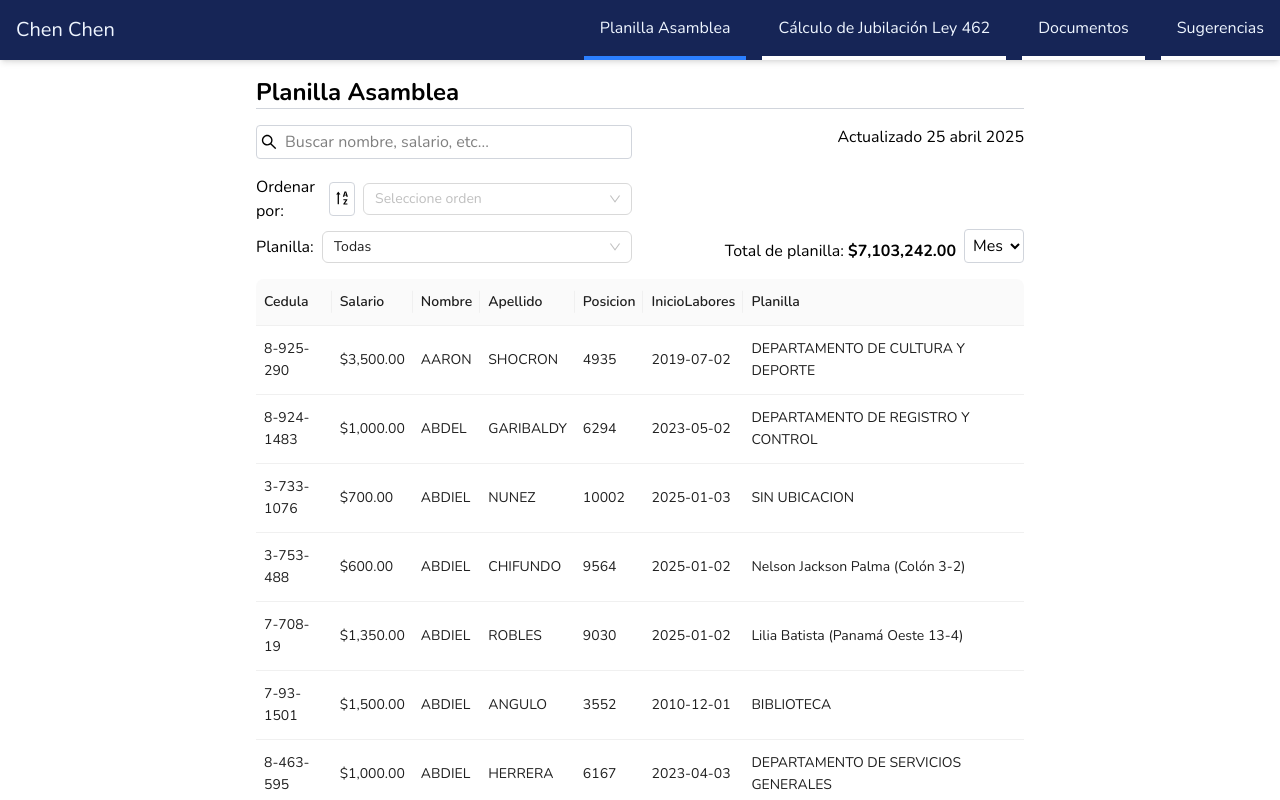
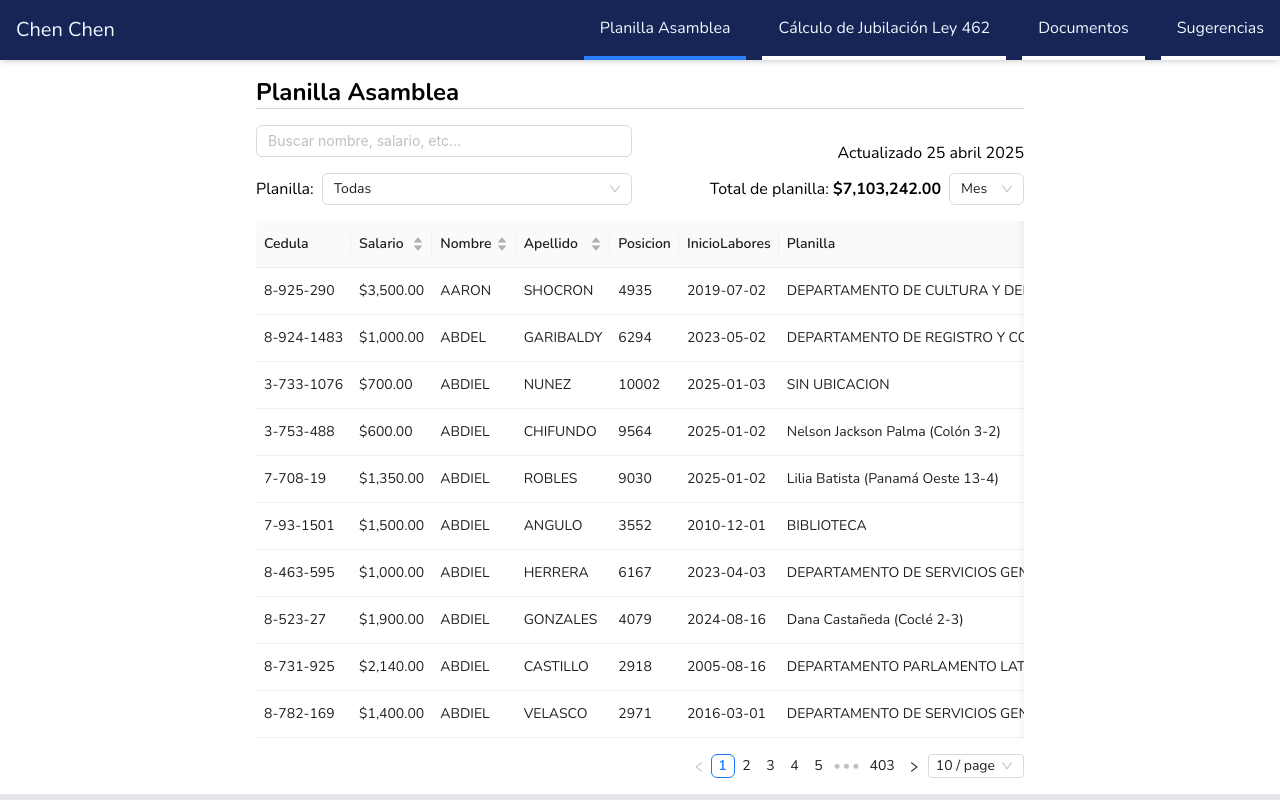
Before and after one commit to jcastaneda06/chenchen-panama, a React (Vite) app: page /planilla-asamblea in a window 1280 px wide. Shown: the top 800 px of the page. Built offline with nearby package versions, Linux system fonts and the light colour scheme.

Commit message:
Fix table

```diff
--- a/src/pages/PlanillaAsamblea.tsx
+++ b/src/pages/PlanillaAsamblea.tsx
@@ -5,33 +5,44 @@ import { useDebounce } from "use-debounce";
 import { formatSalary } from "../helpers";
 import Table from "../components/Table";
 import { TableProps, Select } from "antd";
-import {
-  SearchOutlined,
-  SortAscendingOutlined,
-  SortDescendingOutlined,
-} from "@ant-design/icons";
+import TextInput from "../components/TextInput";
 
 const headings: TableProps<Planilla>["columns"] = [
   {
     key: "cedula",
     dataIndex: "cedula",
     title: "Cedula",
+    fixed: "left",
+    width: "10%",
+    ellipsis: true,
+    render: (text) => (
+      <div style={{ wordWrap: "break-word", wordBreak: "break-word" }}>
+        {text}
+      </div>
+    ),
   },
   {
     key: "salario",
     dataIndex: "salarioBruto",
     title: "Salario",
     render: (salario) => formatSalary(salario),
+    showSorterTooltip: false,
+    sorter: (a, b) => a.salarioBruto - b.salarioBruto,
+    fixed: "left",
   },
   {
     key: "nombre",
     dataIndex: "nombre",
     title: "Nombre",
+    showSorterTooltip: false,
+    sorter: (a, b) => a.nombre.localeCompare(b.nombre),
   },
   {
     key: "apellido",
     dataIndex: "apellido",
     title: "Apellido",
+    showSorterTooltip: false,
+    sorter: (a, b) => a.apellido.localeCompare(b.apellido),
   },
   {
     key: "posicion",
@@ -47,6 +58,9 @@ const headings: TableProps<Planilla>["columns"] = [
     key: "planilla",
     dataIndex: "ubicacion",
     title: "Planilla",
+    showSorterTooltip: false,
+    sorter: (a, b) => a.ubicacion.localeCompare(b.ubicacion),
+    ellipsis: true,
   },
 ];
 
@@ -130,60 +144,18 @@ const PlanillaAsamblea: FC = () => {
     <>
       <div className="flex flex-col md:flex-row pb-4 gap-4">
         <div className="flex flex-col gap-4 basis-1/2 min-w-0">
-          <div className="input-base flex items-center gap-2 px-2">
-            <SearchOutlined className="text-gray-500" />
-            <input
-              className="outline-0 w-full"
-              type="text"
-              value={search}
-              placeholder="Buscar nombre, salario, etc..."
-              onChange={(e) => setSearch(e.target.value)}
-            />
-          </div>
+          <TextInput
+            type="text"
+            value={search}
+            placeholder="Buscar nombre, salario, etc..."
+            onChange={(e) => setSearch(e.target.value)}
+          />
 
           <div className="flex flex-col gap-2">
             <div className="flex gap-2 items-center">
-              <p>Ordenar por:</p>
-              <button
-                className="input-base rounded-l"
-                onClick={() =>
-                  setFilters((prev) => ({
-                    ...prev,
-                    sort: prev.sort === "-asc" ? "asc" : "-asc",
-                  }))
-                }
-              >
-                {filters.sort === "-asc" ? (
-                  <SortDescendingOutlined size={20} />
-                ) : (
-                  <SortAscendingOutlined size={20} />
-                )}
-              </button>
-              <Select
-                style={{ width: "100%" }}
-                placeholder="Seleccione orden"
-                onChange={(e) =>
-                  handleSetFilters({
-                    sortBy: e as typeof filters.sortBy,
-                    sort: filters.sort,
-                    planilla: filters.planilla,
-                  })
-                }
-                options={[
-                  {
-                    label: "Salario",
-                    value: "Salario",
-                  },
-                  {
-                    label: "Nombre",
-                    value: "Nombre",
-                  },
-                ]}
-              />
-            </div>
-            <div className="flex gap-2 items-center">
               <p>Planilla:</p>
               <Select
+                showSearch
                 value={filters.planilla}
                 style={{ width: "100%" }}
                 onChange={(e) =>
@@ -202,24 +174,32 @@ const PlanillaAsamblea: FC = () => {
           </div>
         </div>
         <div className="flex justify-end basis-1/2 min-w-0">
-          <div className="flex flex-col justify-between items-end">
+          <div className="flex flex-col justify-between items-end mt-4">
             <div className="flex">Actualizado 25 abril 2025</div>
-            <div className="flex justify-end items-end gap-2">
+            <div className="flex justify-end items-center gap-2">
               <p>
                 Total de planilla:{" "}
                 <strong>{formatSalary(totalSalaries, multiplier)}</strong>
               </p>
-              <select
-                className="input-base"
+              <Select
+                style={{ width: "75px" }}
                 defaultValue={"m"}
-                onChange={(e) =>
-                  setMultiplier(e.target.value as typeof multiplier)
-                }
-              >
-                <option value={"d"}>Día</option>
-                <option value={"m"}>Mes</option>
-                <option value={"y"}>Año</option>
-              </select>
+                options={[
+                  {
+                    label: "Dia",
+                    value: "d",
+                  },
+                  {
+                    label: "Mes",
+                    value: "m",
+                  },
+                  {
+                    label: "Año",
+                    value: "y",
+                  },
+                ]}
+                onChange={(e) => setMultiplier(e as typeof multiplier)}
+              />
             </div>
           </div>
         </div>
```
